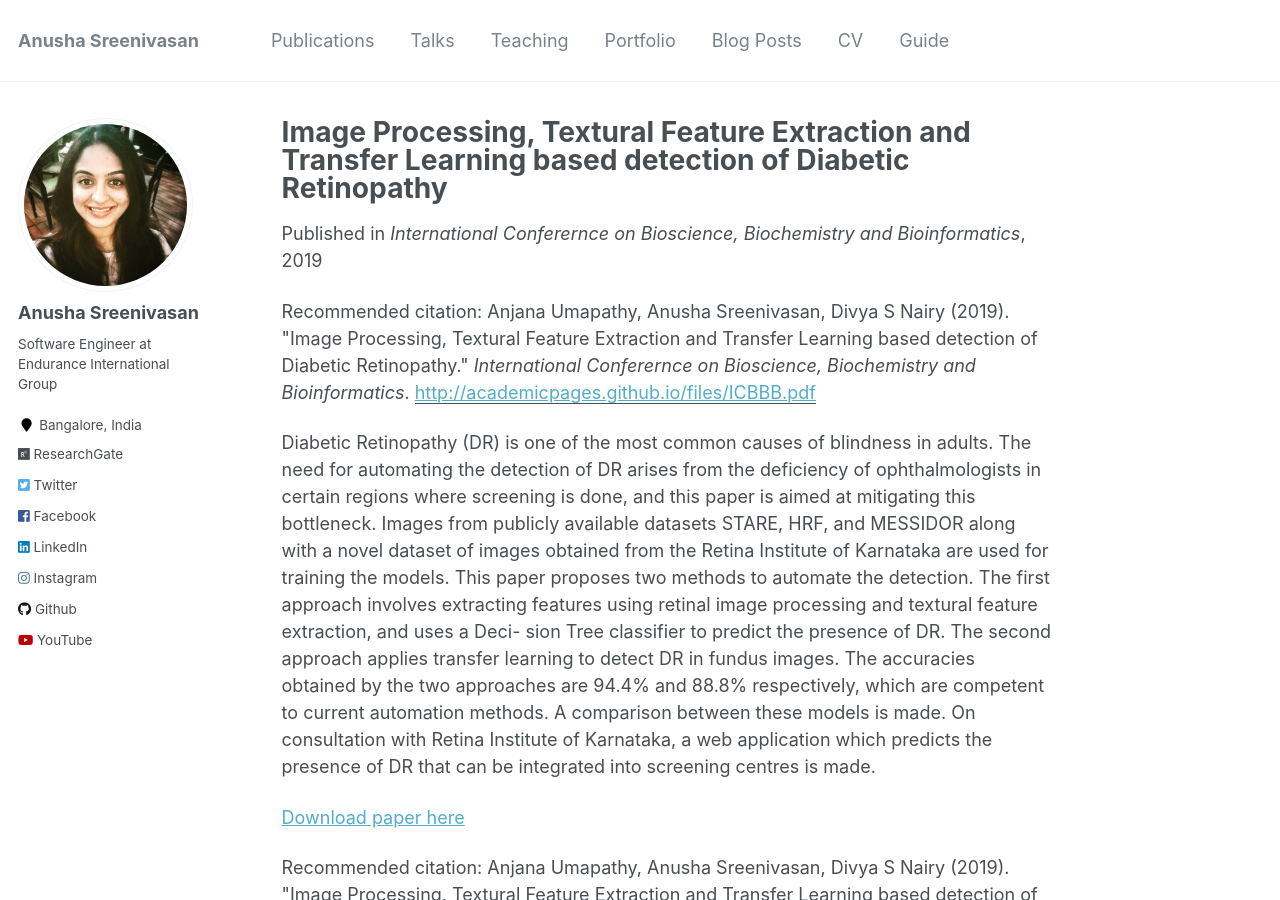
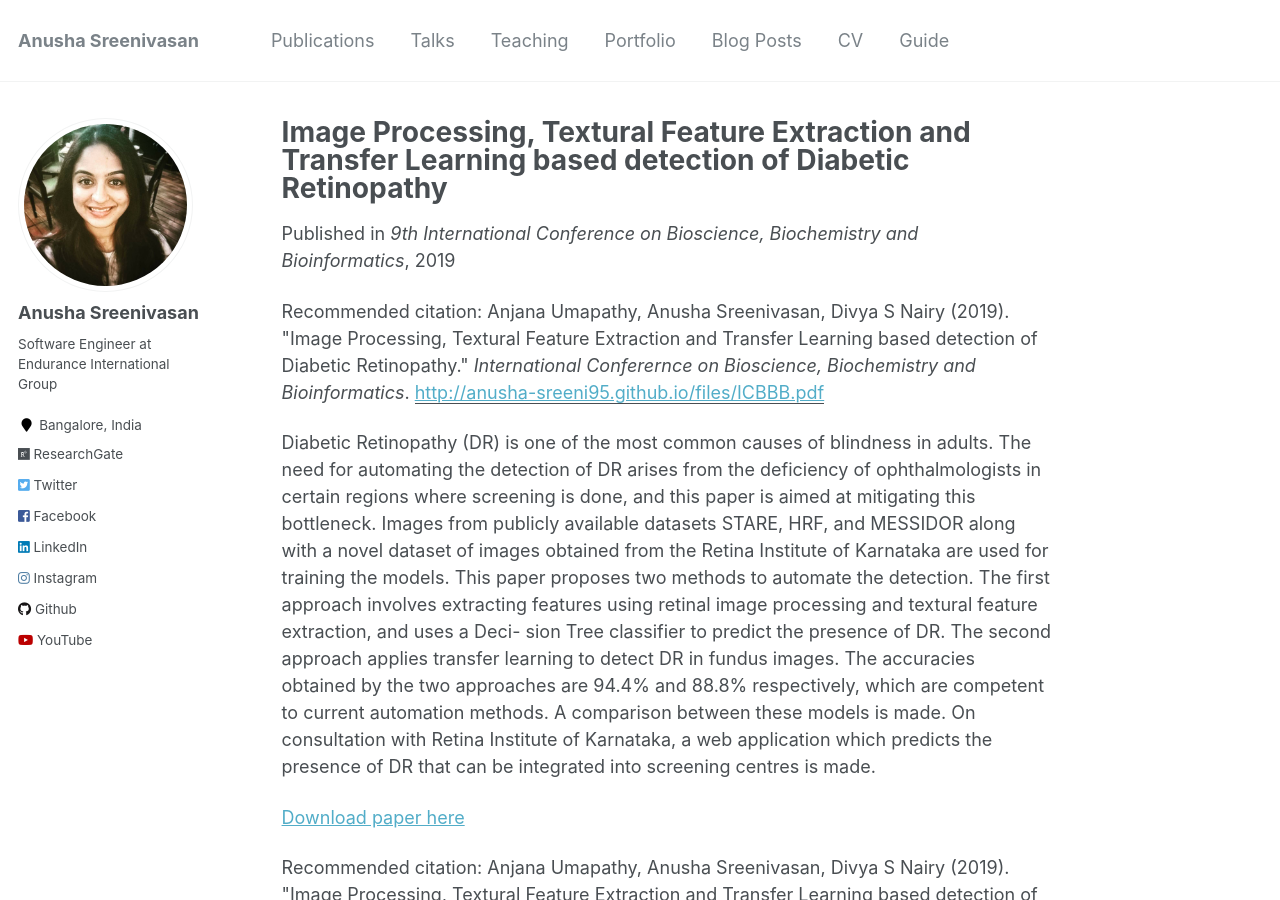
Before and after one commit to anusha-sreeni95/anusha-sreeni95.github.io, a Jekyll site: the page built from _publications/ICBBB.md, in a window 1280 px wide and 900 px high. Built offline with Jekyll 4.4.1, drawn with Linux system fonts in a browser that asks for light colours.

Commit message:
Added correct links

```diff
--- a/_publications/ICBBB.md
+++ b/_publications/ICBBB.md
@@ -4,12 +4,12 @@ collection: publications
 permalink: /publication/ICBBB
 excerpt: 'Detection of Diabetic Retinopathy'
 date: 2019-01-08
-venue: 'International Conferernce on Bioscience, Biochemistry and Bioinformatics'
-paperurl: 'http://academicpages.github.io/files/ICBBB.pdf'
+venue: '9th International Conference on Bioscience, Biochemistry and Bioinformatics'
+paperurl: 'http://anusha-sreeni95.github.io/files/ICBBB.pdf'
 citation: 'Anjana Umapathy, Anusha Sreenivasan, Divya S Nairy (2019). &quot;Image Processing, Textural Feature Extraction and Transfer Learning based detection of Diabetic Retinopathy.&quot; <i>International Conferernce on Bioscience, Biochemistry and Bioinformatics</i>.'
 ---
 Diabetic Retinopathy (DR) is one of the most common causes of blindness in adults. The need for automating the detection of DR arises from the deficiency of ophthalmologists in certain regions where screening is done, and this paper is aimed at mitigating this bottleneck. Images from publicly available datasets STARE, HRF, and MESSIDOR along with a novel dataset of images obtained from the Retina Institute of Karnataka are used for training the models. This paper proposes two methods to automate the detection. The first approach involves extracting features using retinal image processing and textural feature extraction, and uses a Deci- sion Tree classifier to predict the presence of DR. The second approach applies transfer learning to detect DR in fundus images. The accuracies obtained by the two approaches are 94.4% and 88.8% respectively, which are competent to current automation methods. A comparison between these models is made. On consultation with Retina Institute of Karnataka, a web application which predicts the presence of DR that can be integrated into screening centres is made.
 
-[Download paper here](http://academicpages.github.io/files/ICBBB.pdf)
+[Download paper here](http://anusha-sreeni95.github.io/files/ICBBB.pdf)
 
 Recommended citation: Anjana Umapathy, Anusha Sreenivasan, Divya S Nairy (2019). &quot;Image Processing, Textural Feature Extraction and Transfer Learning based detection of Diabetic Retinopathy.&quot; <i>International Conferernce on Bioscience, Biochemistry and Bioinformatics</i>.
```
Also changed, not shown: _publications/ICACCI.md (+2 -2 lines).
